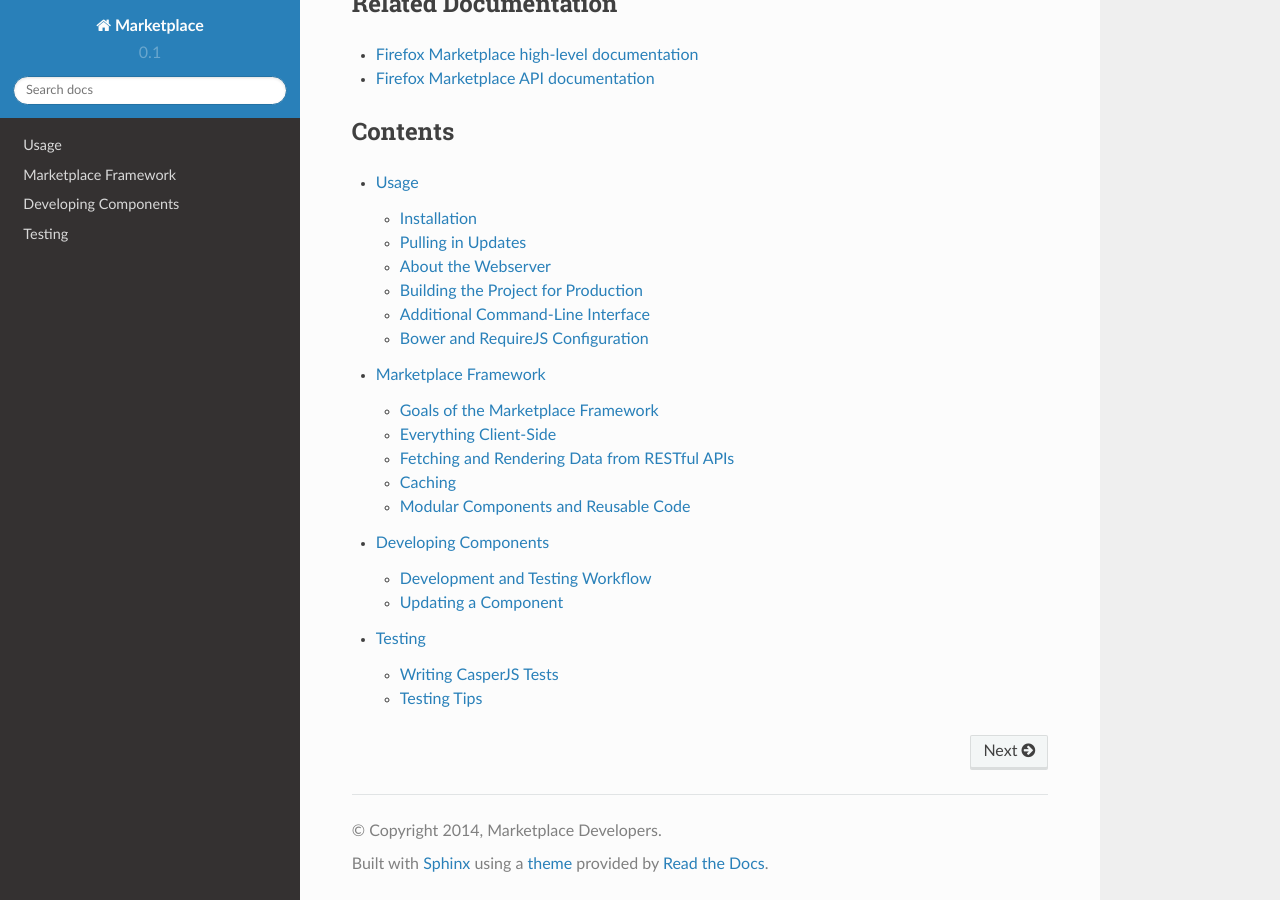
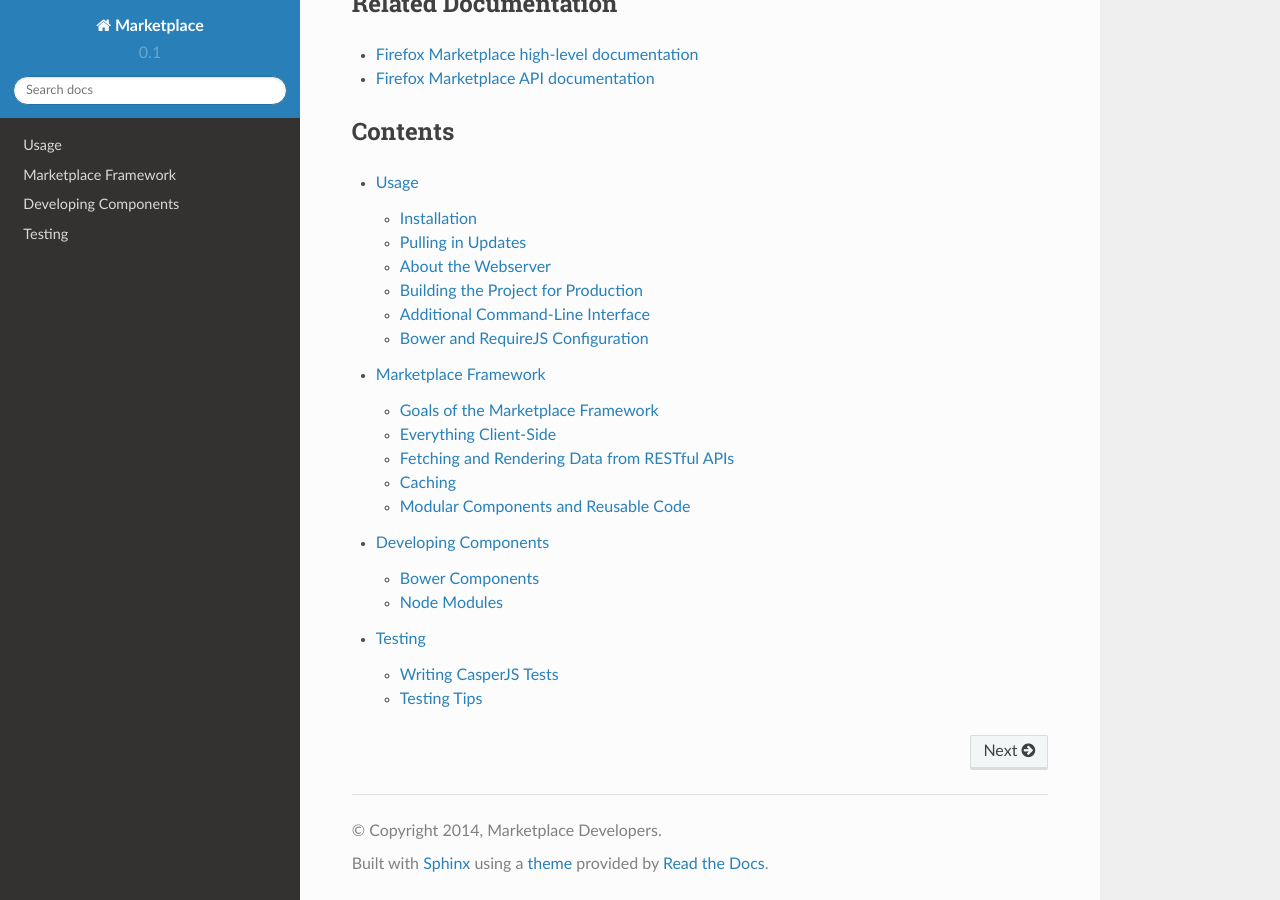
Before and after one commit to mozilla/marketplace-frontend-docs, a Sphinx documentation site: the page built from docs/index.rst, in a window 1280 px wide and 900 px high, scrolled down 581 px. Built offline with Sphinx 7.4.7 and the Read the Docs theme 2.0.0, drawn with Linux system fonts in a browser that asks for light colours; pages that are not in the unit, such as notebooks, are missing from menus; some of the changed lines change nothing that is shown.

Commit message:
finish developing components

````diff
--- a/docs/topics/developing-components.rst
+++ b/docs/topics/developing-components.rst
@@ -3,35 +3,87 @@
 Developing Components
 =====================
 
-This section is about developing on the shared Marketplace Framework components, such as
-`Marketplace Core Modules <https://github.com/mozilla/marketplace-core-modules>`_.
+This section is about developing, testing, and updating Marketplace Framework
+components such as:
+
+- `Marketplace Core Modules <https://github.com/mozilla/marketplace-core-modules>`_
+- `Marketplace Gulp <https://github.com/mozilla/marketplace-gulp`_.
+- `Commonplace <https://github.com/mozilla/commonplace`_.
+
+We have two types of components: Bower components and Node modules.
+
+Bower Components
+~~~~~~~~~~~~~~~~
+
+Bower is the package manager we use for frontend assets. The assets are
+downloaded to ``bower_components`` and copied into the project with ``make
+install``.
 
 Development and Testing Workflow
-~~~~~~~~~~~~~~~~~~~~~~~~~~~~~~~~
+--------------------------------
 
-For convenience, you can `git clone` components straight into the source of
+For convenience, you can ``git clone`` components straight into the source of
 your frontend project to where it would normally be copied to. That way, you
 can test your modules and handle revisions in the same place (without needing
 to copy modules to a different folder to commit).
 
-For example, you can git clone `marketplace-core-modules` straight to
-`src/media/js/lib`, and develop and test the modules there.
+For example, you can git clone ``marketplace-core-modules`` straight to
+``src/media/js/lib``, and develop and test the modules there.
 
-Be careful as running `make install` may overwrite changes you make
-in that directory. Such is the nature of working on shared components.
+Be careful as running ``make install`` may overwrite changes you make in that
+directory, which will copy the source files from bower_components over to the
+project directory.
 
 Updating a Component
-~~~~~~~~~~~~~~~~~~~~
+--------------------
 
 When pushing an update for a component:
 
-- Bump the version in `bower.json` (e.g., "1.5.2" to "1.5.3")
-- Git tag that version and push to Github (e.g., `git tag v1.5.3 && git push`)
+- Bump the version in ``bower.json`` (e.g., *1.5.2* to *1.5.3*)
+- Git tag the version (e.g., ``git tag v1.5.3``)
+- Push to Github (i.e., ``git push origin v1.5.3 && git push origin master``)
 
-To consume the updated component from a frontend project:
+To **consume** the updated component from a frontend project:
 
-- Bump the component's version in the frontend project's `bower.json`
-- Run ```make install``` to get these modules copied into your project and into
+- Bump the component's version in the frontend project's ``bower.json``
+- Run ``make install`` to get these modules copied into your project and into
   your RequireJS development configuration
-- Commit and push the `bower.json` to deploy the updated component for the
+- Commit and push the ``bower.json`` to deploy the updated component for the
   project
+
+
+Node Modules
+~~~~~~~~~~~~
+
+We have node modules such as Commonplace and Marketplace Gulp.
+
+Development and Testing Workflow
+--------------------------------
+
+When developing a node module, it is annoying to have to continually rebuild
+it or copy files back and forth between a version-tracked directory.
+``npm link`` eases this:
+
+- Go to the project directory of the node module you are developing (e.g., marketplace-gulp)
+- Run ``npm link`` to create a global link
+- Go to the project directory of the frontend project you want test it with (e.g., fireplace)
+- Run ``npm link <PACKAGE_NAME>`` to link-install the package
+
+Then changes are made in the node module's project directory will be reflected
+within the frontend project it is being tested with.
+
+Updating a Module
+-----------------
+
+When pushing an update for a module:
+
+- Bump the version in ``package.json`` (e.g., *1.5.2* to *1.5.3*)
+- Commit and push to Github (i.e., ``git push origin master``)
+- Run ``npm publish`` to publish it to npm
+
+To **consume** the updated component from a frontend project:
+
+- Bump the module's version in the frontend project's ``package.json``
+- Run ``make install`` to update the project's node modules
+- Commit and push the ``package.json`` to deploy the updated module for the
+  project
````
